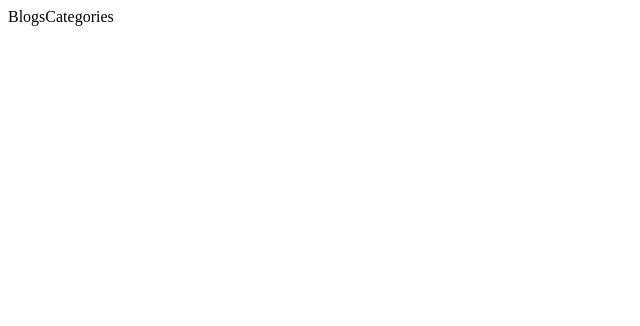
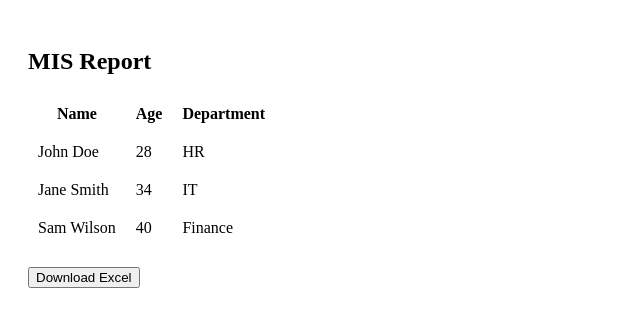
Before and after one commit to krishh743/Krishna_blogs_App, a Next.js app: page /categories-blogs/BlogsCategories in a window 1280 px wide. Shown: the top 326 px of the page, without its empty margins (0-640 px from the left). Built offline with nearby package versions, Linux system fonts and the light colour scheme.

Commit message:
sample code added

```diff
--- a/app/components/header/Header.tsx
+++ b/app/components/header/Header.tsx
@@ -13,7 +13,7 @@ export const Header = (props: { data: HeaderData }) => {
   const router = useRouter();
 
   const handleGetStarted = () => {
-    router.push("/BlogsCategories");
+    router.push("/categories-blogs");
   };
   return (
     <header
--- a/package.json
+++ b/package.json
@@ -10,15 +10,18 @@
   },
   "dependencies": {
     "antd": "^5.24.3",
+    "file-saver": "^2.0.5",
     "firebase": "^11.3.1",
     "next": "15.1.7",
     "react": "^19.0.0",
     "react-awesome-reveal": "^4.3.1",
     "react-dom": "^19.0.0",
     "react-icons": "^5.5.0",
-    "smooth-scroll": "^16.1.3"
+    "smooth-scroll": "^16.1.3",
+    "xlsx": "^0.18.5"
   },
   "devDependencies": {
+    "@types/file-saver": "^2.0.7",
     "@types/node": "^20",
     "@types/react": "^19",
     "@types/react-dom": "^19",
--- a/pages/categories-blogs/BlogsCategories.tsx
+++ b/pages/categories-blogs/BlogsCategories.tsx
@@ -1,9 +1,58 @@
 import React from 'react'
+import * as XLSX from 'xlsx';
+import { saveAs } from 'file-saver';
 
 function BlogsCategories() {
+  // Sample MIS data
+  const data = [
+    { Name: 'John Doe', Age: 28, Department: 'HR' },
+    { Name: 'Jane Smith', Age: 34, Department: 'IT' },
+    { Name: 'Sam Wilson', Age: 40, Department: 'Finance' },
+  ];
+
+  // Download handler
+  const handleDownload = () => {
+    const worksheet = XLSX.utils.json_to_sheet(data);
+    const workbook = XLSX.utils.book_new();
+    XLSX.utils.book_append_sheet(workbook, worksheet, 'MIS Report');
+
+    const timestamp = new Date().toISOString().replace(/[:.]/g, '-');
+    const fileName = `MIS_Report_${timestamp}.xlsx`;
+
+    const excelBuffer = XLSX.write(workbook, { bookType: 'xlsx', type: 'array' });
+    const blob = new Blob([excelBuffer], { type: 'application/octet-stream' });
+    saveAs(blob, fileName);
+  };
   return (
     <div>
-      BlogsCategories
+    <div style={{ padding: '20px' }}>
+      <h2>MIS Report</h2>
+
+      {/* Table UI border="1" */}
+      <table  cellPadding="10" cellSpacing="0">
+        <thead>
+          <tr>
+            <th>Name</th>
+            <th>Age</th>
+            <th>Department</th>
+          </tr>
+        </thead>
+        <tbody>
+          {data.map((row, index) => (
+            <tr key={index}>
+              <td>{row.Name}</td>
+              <td>{row.Age}</td>
+              <td>{row.Department}</td>
+            </tr>
+          ))}
+        </tbody>
+      </table>
+
+      {/* Download Button */}
+      <button onClick={handleDownload} style={{ marginTop: '20px' }}>
+        Download Excel
+      </button>
+    </div>
     </div>
   )
 }
```
Also changed, not shown: 1 other file (tests, documents, lock files or other folders).
